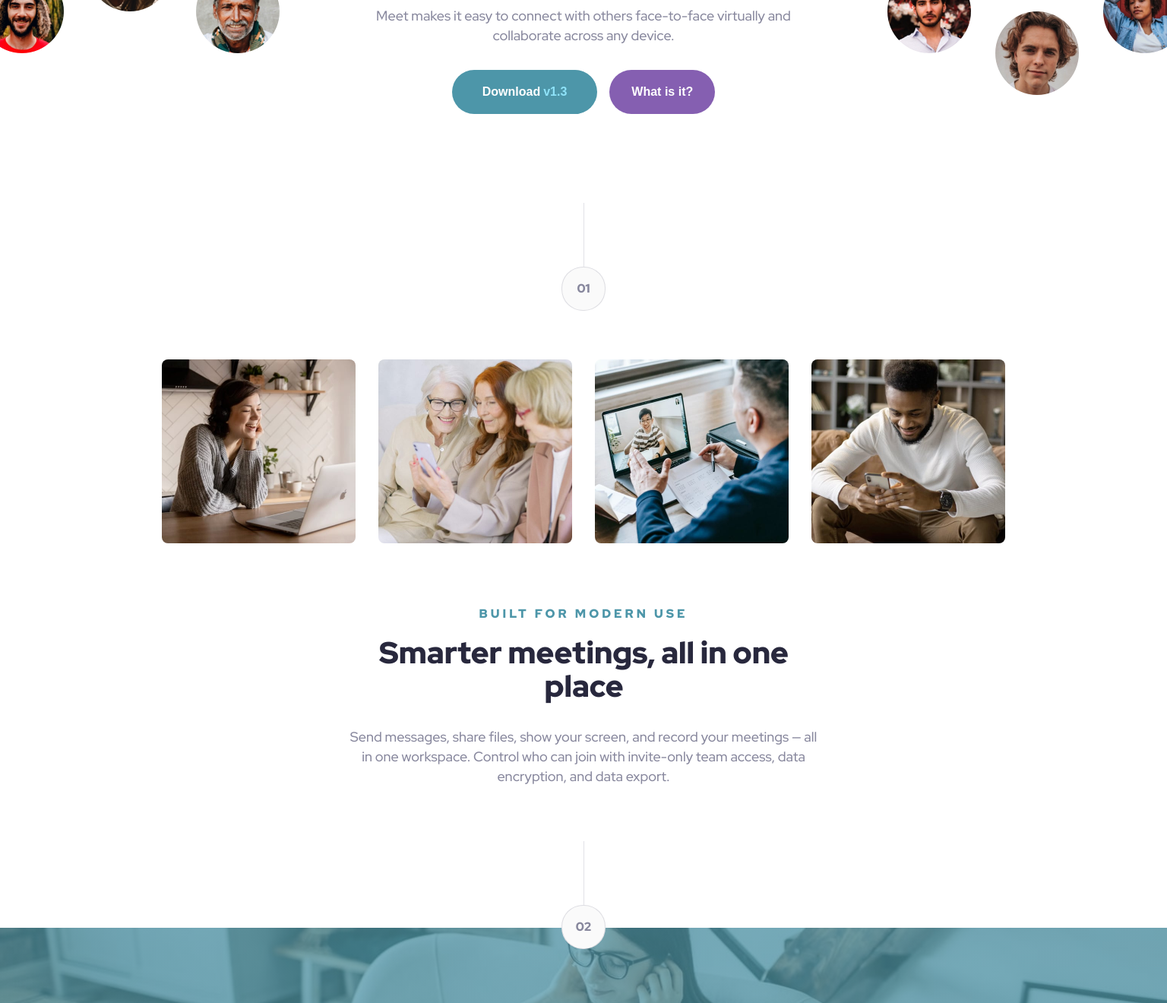
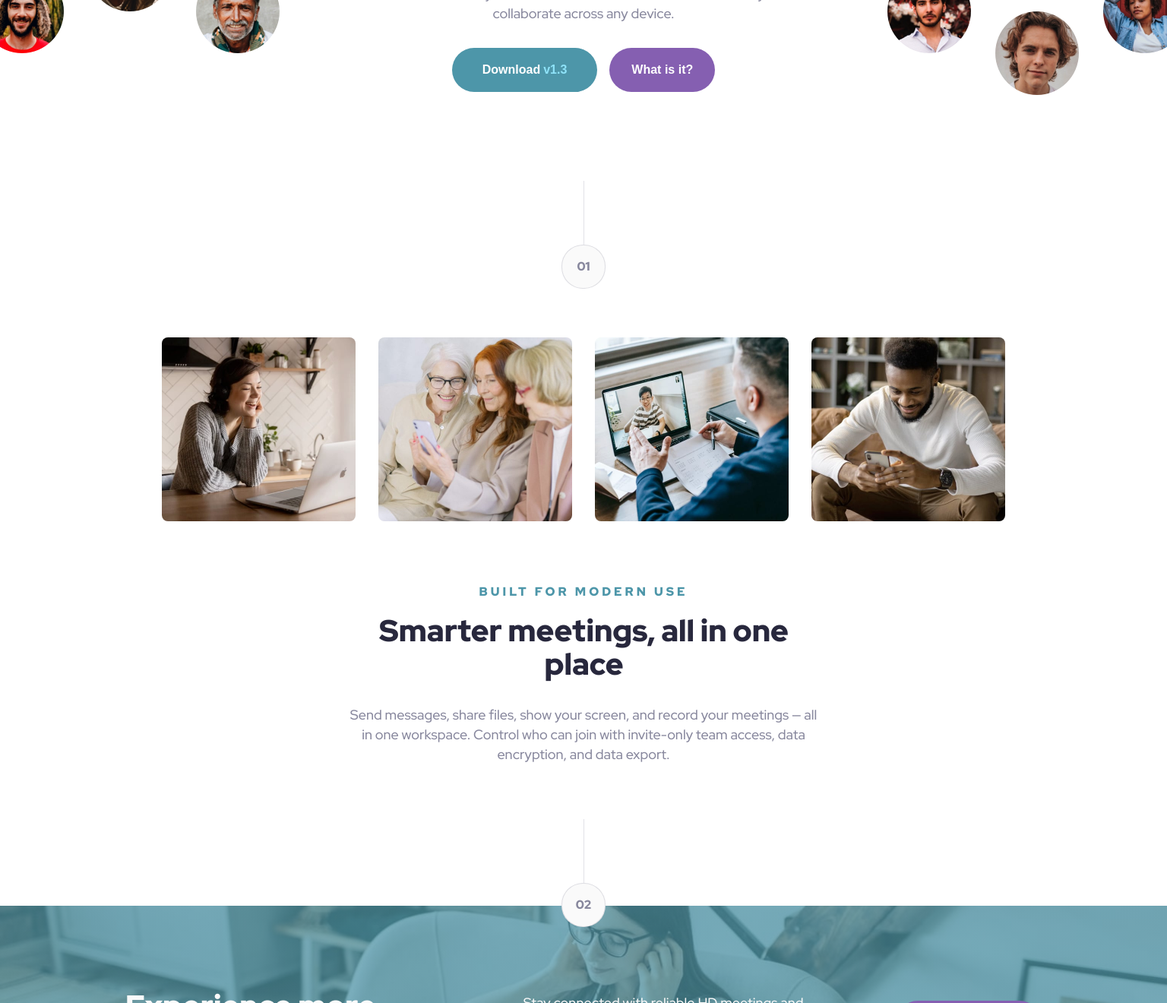
Before and after one commit to BexBeshidze/meet-landing-page, a plain HTML site: page index.html in a window 1536 px wide. Shown: the part 402-1722 px from the top of the page at 76% size. Drawn offline with Linux system fonts and the light colour scheme.

Commit message:
text-div position relative fixation

```diff
--- a/style.css
+++ b/style.css
@@ -254,7 +254,7 @@ footer {
     height: 100%;
   }
   main {
-    margin-top: -227px;
+    margin-top: -256px;
   }
   .logo {
     margin: 80px 0 61px 0;
@@ -271,7 +271,7 @@ footer {
   }
   .text-div {
     position: relative;
-    top: -227px;
+    top: -256px;
   }
   .header-h1 {
     margin: 0 497px 34px 498px;
```
